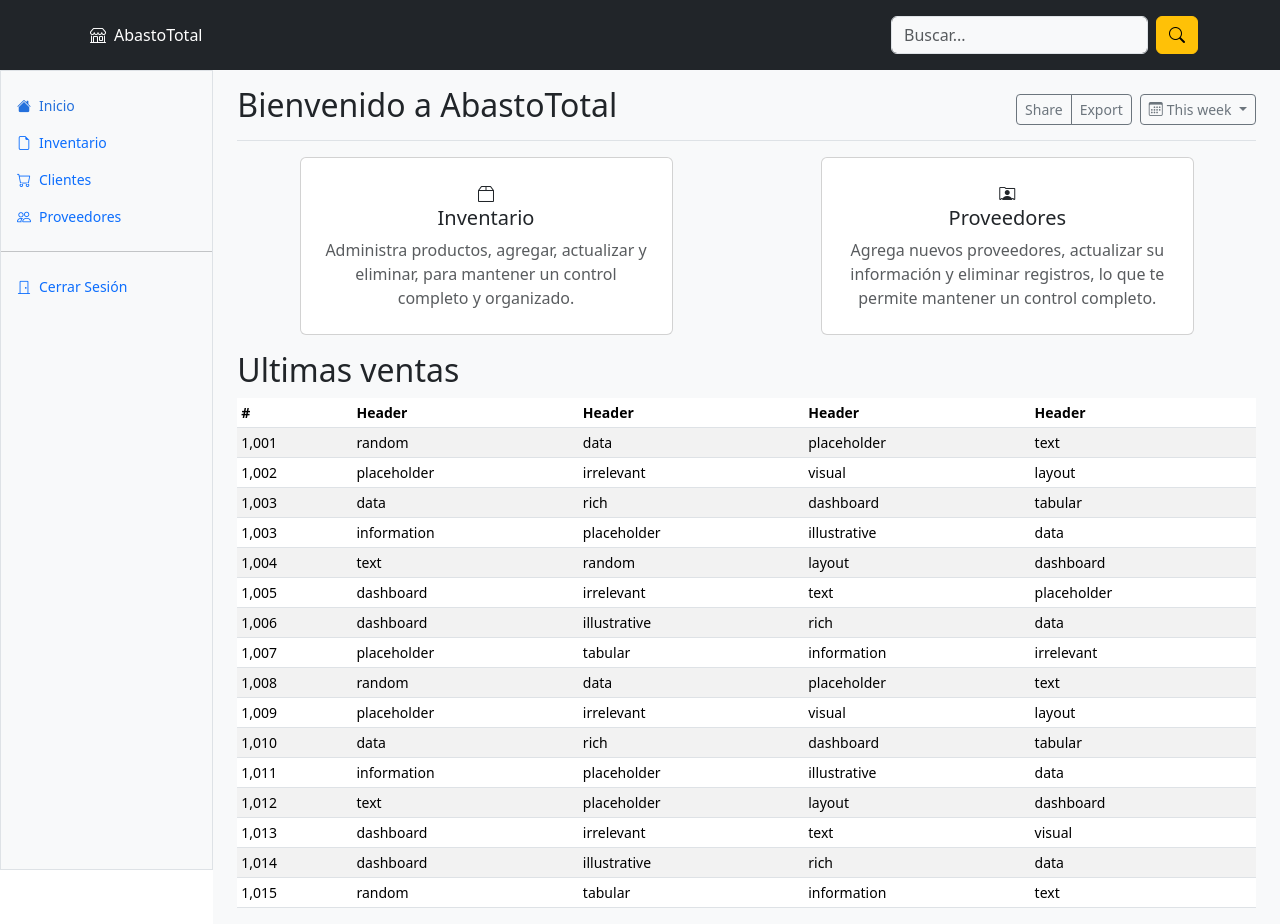
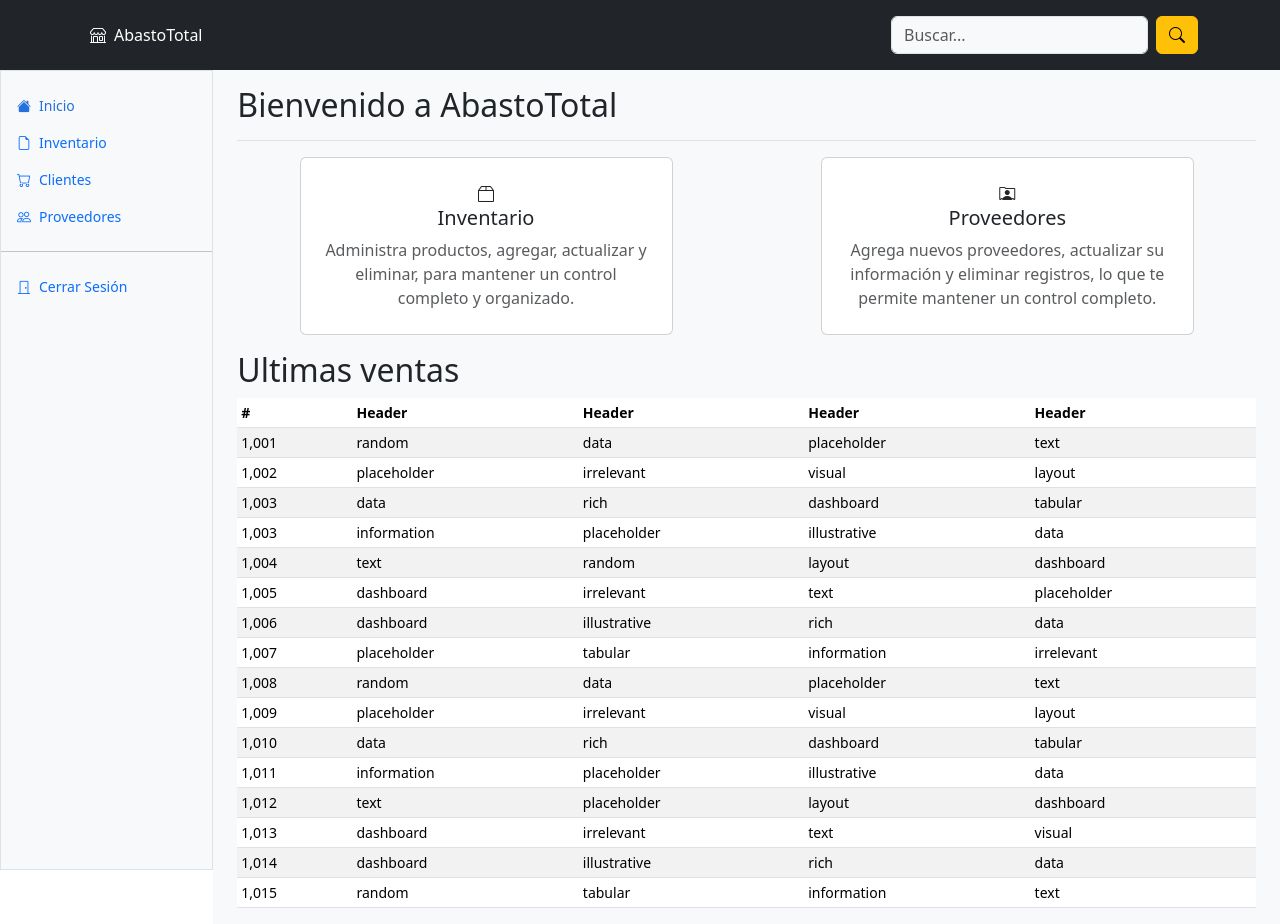
Before and after one commit to Erick-Hernandez-Ortega/AbastoTotal, an Angular app: page /dashboard in a window 1280 px wide. Built offline with nearby package versions, Linux system fonts and the light colour scheme; no server answers; sample sign-in values are in the browser's storage.

Commit message:
Se borra un componente

```diff
--- a/src/app/app.module.ts
+++ b/src/app/app.module.ts
@@ -13,7 +13,6 @@ import { ModalComponent } from './components/modal/modal.component';
 import { DashboardComponent } from './components/dashboard/dashboard.component';
 import { HeaderComponent } from './components/header/header.component';
 import { TableDashboardComponent } from './components/table-dashboard/table-dashboard.component';
-import { DashboardToolbarComponent } from './components/dashboard-toolbar/dashboard-toolbar.component';
 import { InventoryComponent } from './components/inventory/inventory.component';
 import { InventoryTableComponent } from './components/inventory-table/inventory-table.component';
 import { InventoryButtonsComponent } from './components/inventory/inventory-buttons/inventory-buttons.component';
@@ -36,7 +35,6 @@ import { TableCustomersComponent } from './components/table-customers/table-cust
     DashboardComponent,
     HeaderComponent,
     TableDashboardComponent,
-    DashboardToolbarComponent,
     InventoryComponent,
     InventoryTableComponent,
     InventoryButtonsComponent,
--- a/src/app/components/dashboard-toolbar/dashboard-toolbar.component.html
+++ /dev/null
@@ -1,11 +0,0 @@
-<div class="btn-toolbar mb-2 mb-md-0">
-  <div class="btn-group me-2">
-    <button type="button" class="btn btn-sm btn-outline-secondary">Share</button>
-    <button type="button" class="btn btn-sm btn-outline-secondary">Export</button>
-  </div>
-  <button type="button"
-    class="btn btn-sm btn-outline-secondary dropdown-toggle d-flex align-items-center gap-1">
-    <i class="bi bi-calendar3"></i>
-    This week
-  </button>
-</div>
--- a/src/app/components/dashboard-toolbar/dashboard-toolbar.component.ts
+++ /dev/null
@@ -1,15 +0,0 @@
-import { Component, OnInit } from '@angular/core';
-
-@Component({
-  selector: 'app-dashboard-toolbar',
-  templateUrl: './dashboard-toolbar.component.html',
-  styleUrls: ['./dashboard-toolbar.component.css']
-})
-export class DashboardToolbarComponent implements OnInit {
-
-  constructor() { }
-
-  ngOnInit() {
-  }
-
-}
--- a/src/app/components/dashboard/dashboard.component.html
+++ b/src/app/components/dashboard/dashboard.component.html
@@ -51,7 +51,7 @@
       <div
         class="d-flex justify-content-between flex-wrap flex-md-nowrap align-items-center pt-3 pb-2 mb-3 border-bottom">
         <h1 class="h2">Bienvenido a AbastoTotal</h1>
-        <app-dashboard-toolbar></app-dashboard-toolbar>
+
       </div>
 
       <div class="row mb-3">
```
Also changed, not shown: src/app/components/dashboard-toolbar/dashboard-toolbar.component.css (deleted).
